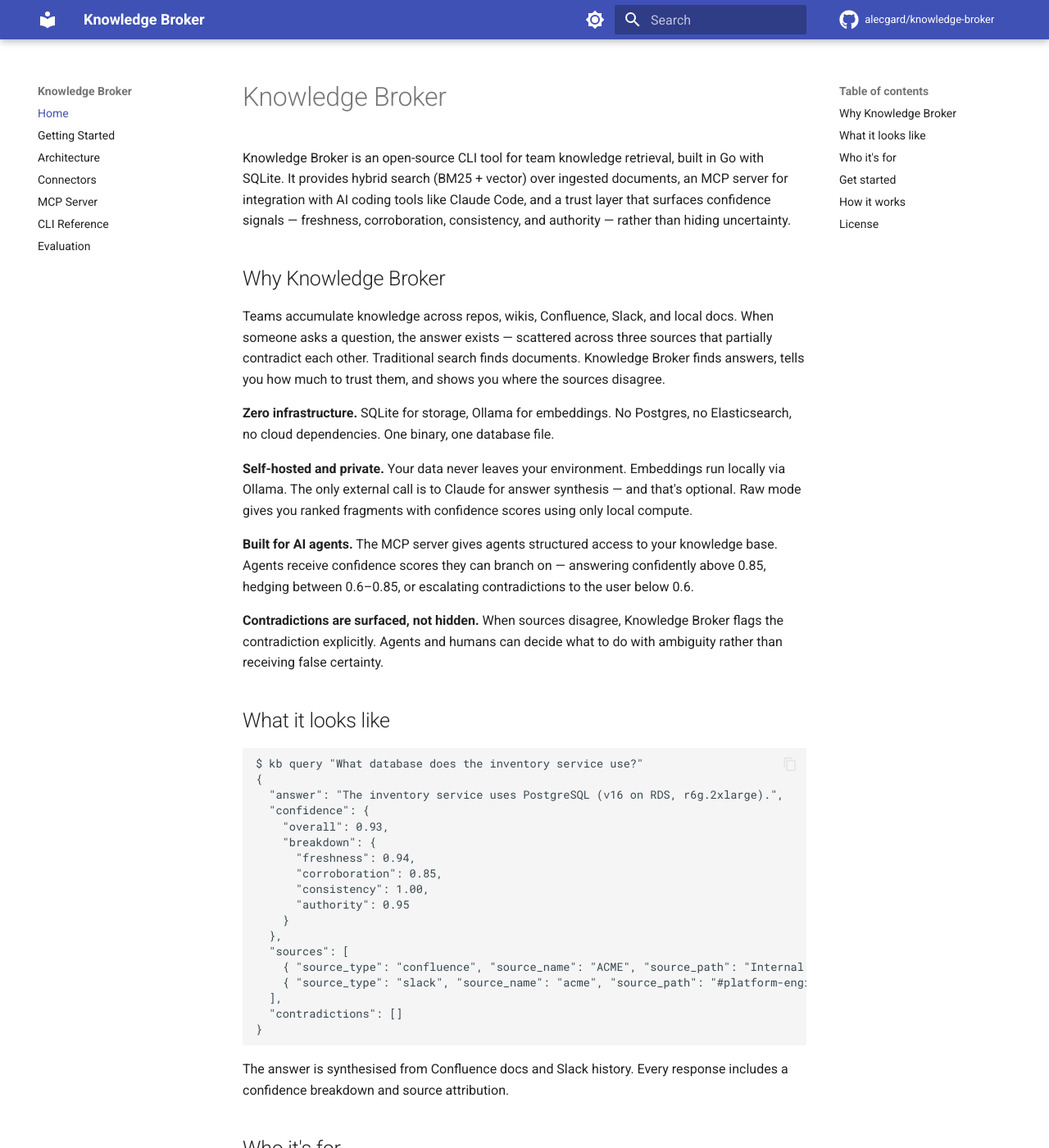
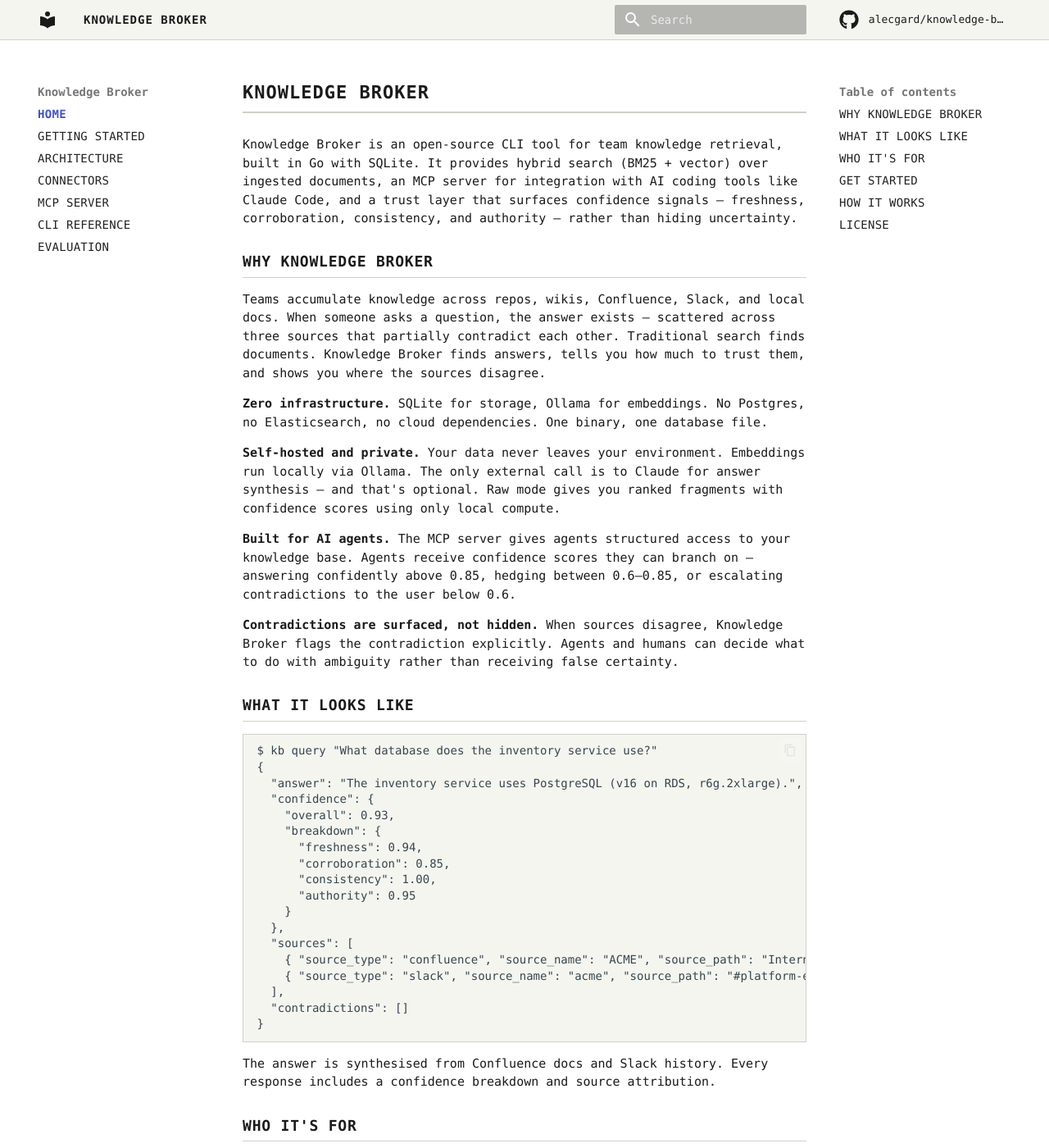
Before and after one commit to alecgard/knowledge-broker, an MkDocs documentation site: the page built from docs/index.md, in a window 1280 px wide and 1400 px high. Shown: the whole window at 82% size. Built offline with MkDocs 1.6.1 and Material for MkDocs 9.7.7, drawn with Linux system fonts in a browser that asks for light colours; comment, search, counter and statistics services are not loaded.

Commit message:
Add brutalist monospace theme and make docs/docs-build targets
Custom CSS following the UI style guide: monospace everywhere, uppercase
headings with letter-spacing, warm neutral palette, zero border-radius,
dense information-first layout. Makefile gets docs and docs-build targets.

Co-Authored-By: Claude Opus 4.6 (1M context) <noreply@anthropic.com>

```diff
--- /dev/null
+++ b/docs/stylesheets/custom.css
@@ -0,0 +1,261 @@
+/* Knowledge Broker docs — brutalist monospace theme
+   Based on the UI style guide from demo-ui.md */
+
+:root {
+  --kb-bg: #ffffff;
+  --kb-surface: #f5f5f0;
+  --kb-surface2: #eaeae5;
+  --kb-border: #d0d0c8;
+  --kb-text: #1a1a1a;
+  --kb-text2: #707068;
+  --kb-accent: #1a1a1a;
+  --kb-accent-hover: #444444;
+  --kb-success: #22aa77;
+  --kb-warn: #aa8800;
+  --kb-danger: #cc3333;
+
+  /* Override Material theme variables */
+  --md-primary-fg-color: var(--kb-accent);
+  --md-primary-bg-color: var(--kb-bg);
+  --md-accent-fg-color: var(--kb-text2);
+  --md-default-fg-color: var(--kb-text);
+  --md-default-bg-color: var(--kb-bg);
+  --md-typeset-color: var(--kb-text);
+  --md-code-bg-color: var(--kb-surface);
+  --md-footer-bg-color: var(--kb-surface);
+  --md-footer-fg-color: var(--kb-text2);
+}
+
+/* Force light mode only — no dark mode */
+[data-md-color-scheme="slate"] {
+  --md-default-bg-color: var(--kb-bg);
+  --md-default-fg-color: var(--kb-text);
+  --md-code-bg-color: var(--kb-surface);
+}
+
+/* Universal monospace font */
+body,
+.md-typeset,
+.md-nav,
+.md-header,
+.md-footer,
+.md-tabs,
+.md-search__input,
+.md-typeset code,
+.md-typeset pre code,
+.md-typeset table,
+.md-typeset th,
+.md-typeset td {
+  font-family: 'SF Mono', 'Cascadia Code', 'Fira Code', 'JetBrains Mono', 'Consolas', monospace;
+}
+
+/* Base typography */
+.md-typeset {
+  font-size: 0.75rem; /* 12px */
+  line-height: 1.5;
+  color: var(--kb-text);
+}
+
+/* Headings — uppercase, letter-spaced */
+.md-typeset h1 {
+  font-size: 1.1rem;
+  font-weight: 700;
+  text-transform: uppercase;
+  letter-spacing: 1px;
+  color: var(--kb-text);
+  border-bottom: 2px solid var(--kb-border);
+  padding-bottom: 0.4rem;
+}
+
+.md-typeset h2 {
+  font-size: 0.9rem;
+  font-weight: 700;
+  text-transform: uppercase;
+  letter-spacing: 0.8px;
+  color: var(--kb-text);
+  border-bottom: 1px solid var(--kb-border);
+  padding-bottom: 0.3rem;
+}
+
+.md-typeset h3 {
+  font-size: 0.8rem;
+  font-weight: 600;
+  text-transform: uppercase;
+  letter-spacing: 0.5px;
+  color: var(--kb-text);
+}
+
+.md-typeset h4,
+.md-typeset h5,
+.md-typeset h6 {
+  font-size: 0.75rem;
+  font-weight: 600;
+  text-transform: uppercase;
+  letter-spacing: 0.5px;
+  color: var(--kb-text2);
+}
+
+/* Header bar — surface bg, warm border */
+.md-header {
+  background-color: var(--kb-surface);
+  border-bottom: 1px solid var(--kb-border);
+  box-shadow: none;
+  color: var(--kb-text);
+}
+
+.md-header__title {
+  font-weight: 700;
+  text-transform: uppercase;
+  letter-spacing: 1px;
+  font-size: 0.7rem;
+}
+
+.md-header[data-md-state="shadow"] {
+  box-shadow: none;
+  border-bottom: 1px solid var(--kb-border);
+}
+
+/* Tabs */
+.md-tabs {
+  background-color: var(--kb-surface);
+  border-bottom: 1px solid var(--kb-border);
+}
+
+.md-tabs__link {
+  font-size: 0.65rem;
+  text-transform: uppercase;
+  letter-spacing: 0.5px;
+  opacity: 0.7;
+}
+
+.md-tabs__link--active {
+  opacity: 1;
+  border-bottom: 2px solid var(--kb-text);
+}
+
+/* Navigation */
+.md-nav__link {
+  font-size: 0.7rem;
+  text-transform: uppercase;
+  letter-spacing: 0.3px;
+}
+
+.md-nav__link--active {
+  font-weight: 700;
+  color: var(--kb-text);
+}
+
+/* Tables — dense, full-width, collapsed borders */
+.md-typeset table:not([class]) {
+  border: 1px solid var(--kb-border);
+  border-collapse: collapse;
+  font-size: 0.7rem;
+}
+
+.md-typeset table:not([class]) th {
+  font-size: 0.65rem;
+  font-weight: 700;
+  text-transform: uppercase;
+  letter-spacing: 0.8px;
+  border-bottom: 2px solid var(--kb-border);
+  background-color: var(--kb-surface);
+  padding: 5px 8px;
+}
+
+.md-typeset table:not([class]) td {
+  padding: 5px 8px;
+  border-bottom: 1px solid var(--kb-border);
+}
+
+.md-typeset table:not([class]) tr:hover td {
+  background-color: var(--kb-surface);
+}
+
+/* Code blocks — surface bg, no border-radius */
+.md-typeset code {
+  border-radius: 0;
+  background-color: var(--kb-surface);
+  border: 1px solid var(--kb-border);
+  font-size: 0.7rem;
+  padding: 0.1em 0.3em;
+}
+
+.md-typeset pre {
+  border-radius: 0;
+  border: 1px solid var(--kb-border);
+}
+
+.md-typeset pre > code {
+  border: none;
+  font-size: 0.7rem;
+}
+
+.highlight {
+  border-radius: 0;
+}
+
+/* Admonitions — square, no border-radius */
+.md-typeset .admonition,
+.md-typeset details {
+  border-radius: 0;
+  border: 1px solid var(--kb-border);
+  box-shadow: none;
+  font-size: 0.7rem;
+}
+
+.md-typeset .admonition-title,
+.md-typeset summary {
+  font-size: 0.65rem;
+  font-weight: 700;
+  text-transform: uppercase;
+  letter-spacing: 0.5px;
+  border-radius: 0;
+}
+
+/* Links */
+.md-typeset a {
+  color: var(--kb-text);
+  text-decoration: underline;
+  text-underline-offset: 2px;
+}
+
+.md-typeset a:hover {
+  color: var(--kb-accent-hover);
+}
+
+/* Footer */
+.md-footer {
+  background-color: var(--kb-surface);
+  border-top: 1px solid var(--kb-border);
+}
+
+.md-footer-meta {
+  background-color: var(--kb-surface);
+}
+
+/* Search */
+.md-search__input {
+  font-size: 0.7rem;
+  border-radius: 0;
+}
+
+/* Content area max width */
+.md-content {
+  max-width: 1200px;
+}
+
+/* Remove unnecessary shadows and rounded corners globally */
+.md-typeset .md-button {
+  border-radius: 0;
+  font-size: 0.7rem;
+  text-transform: uppercase;
+  letter-spacing: 0.5px;
+  transition: all 0.1s;
+}
+
+/* Blockquotes — left border accent */
+.md-typeset blockquote {
+  border-left: 2px solid var(--kb-border);
+  color: var(--kb-text2);
+  font-size: 0.75rem;
+}
--- a/mkdocs.yml
+++ b/mkdocs.yml
@@ -7,20 +7,7 @@ repo_name: alecgard/knowledge-broker
 theme:
   name: material
   palette:
-    - media: "(prefers-color-scheme: light)"
-      scheme: default
-      primary: indigo
-      accent: indigo
-      toggle:
-        icon: material/brightness-7
-        name: Switch to dark mode
-    - media: "(prefers-color-scheme: dark)"
-      scheme: slate
-      primary: indigo
-      accent: indigo
-      toggle:
-        icon: material/brightness-4
-        name: Switch to light mode
+    scheme: default
   features:
     - navigation.sections
     - navigation.expand
@@ -53,6 +40,9 @@ markdown_extensions:
   - toc:
       permalink: true
 
+extra_css:
+  - stylesheets/custom.css
+
 extra:
   social:
     - icon: fontawesome/brands/github
```
Also changed, not shown: 3 other files.
